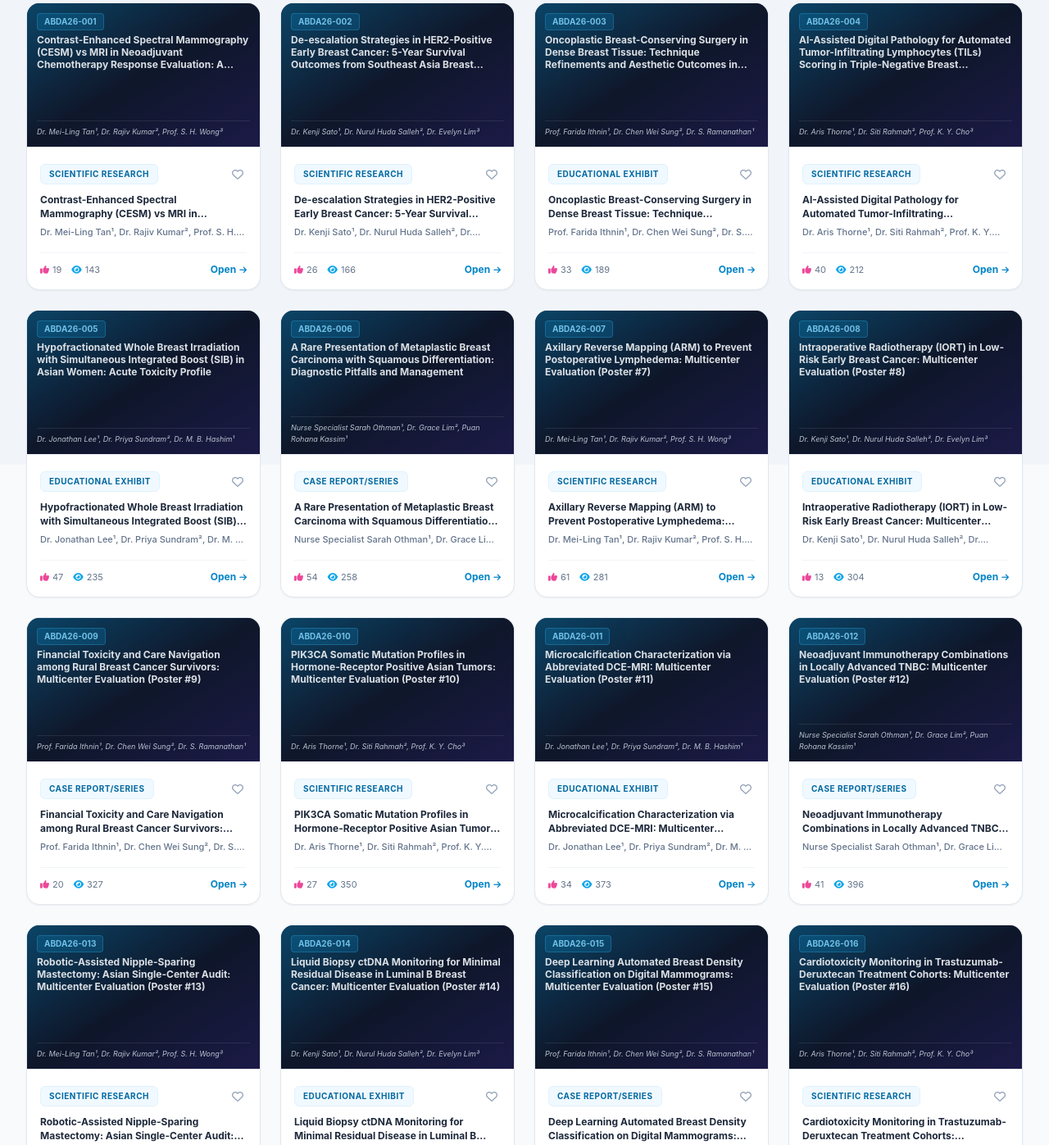
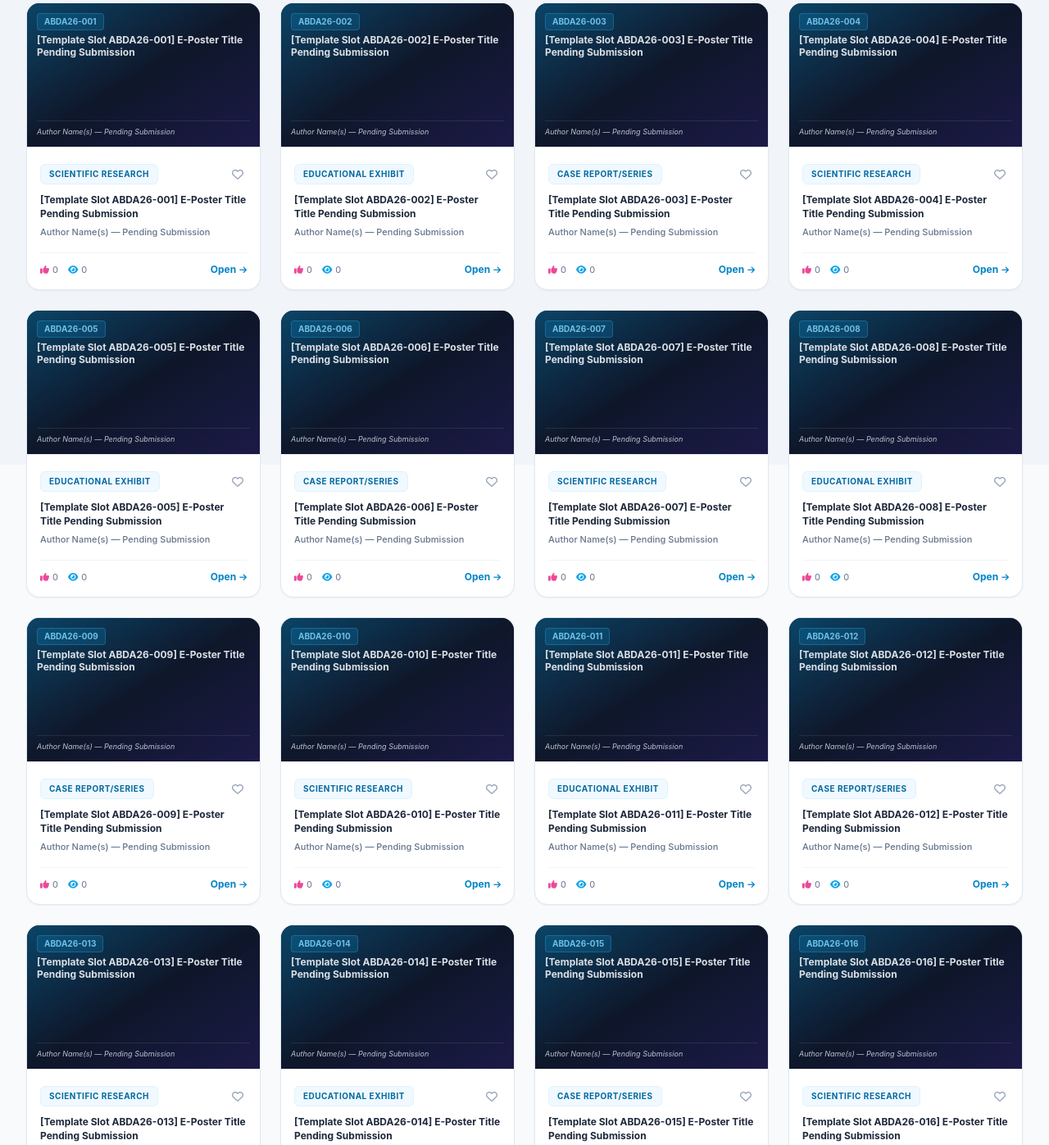
Before and after one commit to lifeisatest/ABDA-2026, a plain HTML site: page index.html in a window 1280 px wide. Shown: the part 233-1630 px from the top of the page at 82% size. Drawn offline with nearby package versions, Linux system fonts and the light colour scheme.

Commit message:
Update index.html

```diff
--- a/index.html
+++ b/index.html
@@ -497,118 +497,67 @@
             "Case Report/Series"
         ];
 
-        // Sample / Placeholder list of submitted e-posters (Up to 60 slots ready)
-        // Simply replace the objects in this array with your actual submitted abstracts & posters.
+        // =========================================================================
+        // SUBMITTED E-POSTERS DATA ARRAY
+        // When authors submit their e-posters, add or paste their objects into this array.
+        // Any slot defined here will automatically replace the corresponding template slot.
+        // =========================================================================
         const RAW_SUBMITTED_POSTERS = [
+            /* EXAMPLE OF HOW TO ADD A SUBMITTED POSTER:
             {
                 id: "ABDA26-001",
-                title: "Contrast-Enhanced Spectral Mammography (CESM) vs MRI in Neoadjuvant Chemotherapy Response Evaluation: A Multicenter Asian Cohort",
-                category: "Scientific Research",
-                authors: "Dr. Mei-Ling Tan¹, Dr. Rajiv Kumar², Prof. S. H. Wong³",
-                affiliations: "¹Department of Diagnostic Radiology, UMMC; ²College of Radiology AMM; ³National Cancer Centre Singapore",
-                keywords: ["CESM", "Breast MRI", "Neoadjuvant Chemotherapy", "Radiology"],
-                imageUrl: "", // Insert image path here e.g. "assets/posters/ABDA26-001.jpg"
-                background: "Accurate assessment of residual tumor size following Neoadjuvant Chemotherapy (NAC) is critical for surgical planning in locally advanced breast cancer.",
-                methods: "A prospective study across 4 Asian tertiary centers evaluating 185 HER2+ and TNBC patients pre- and post-NAC.",
-                conclusion: "CESM demonstrated non-inferior sensitivity and superior specificity compared to breast MRI, proving to be a highly viable cost-effective alternative."
-            },
-            {
-                id: "ABDA26-002",
-                title: "De-escalation Strategies in HER2-Positive Early Breast Cancer: 5-Year Survival Outcomes from Southeast Asia Breast Registry",
-                category: "Scientific Research",
-                authors: "Dr. Kenji Sato¹, Dr. Nurul Huda Salleh², Dr. Evelyn Lim³",
-                affiliations: "¹Division of Medical Oncology, Hospital KL; ²Institut Kanser Negara; ³Singapore General Hospital",
-                keywords: ["HER2+", "Trastuzumab", "De-escalation", "Survival Outcomes"],
-                imageUrl: "",
-                background: "Standard dual HER2 blockades and intensive chemotherapy regimens incur substantial cardiac toxicity and financial toxicity.",
-                methods: "Retrospective propensity-score matched analysis of 420 patients from SEABR receiving Paclitaxel + Trastuzumab vs ACT-Trastuzumab.",
-                conclusion: "De-escalated therapy achieved 96.4% 5-year DFS with zero Grade 3/4 cardiac dysfunctions, supporting safer treatment options."
-            },
-            {
-                id: "ABDA26-003",
-                title: "Oncoplastic Breast-Conserving Surgery in Dense Breast Tissue: Technique Refinements and Aesthetic Outcomes in Asian Women",
-                category: "Educational Exhibit",
-                authors: "Prof. Farida Ithnin¹, Dr. Chen Wei Sung², Dr. S. Ramanathan¹",
-                affiliations: "¹Surgical Oncology Unit, UPM Teaching Hospital; ²Division of Breast Surgery, Taiwan University Hospital",
-                keywords: ["Oncoplastic Surgery", "Dense Breast", "Cosmesis", "Resection Margin"],
-                imageUrl: "",
-                background: "Asian women frequently present with small-to-moderate volume, highly dense breasts, presenting technical challenges for achieving clear margins.",
-                methods: "Evaluation of 112 patients undergoing volume displacement vs volume replacement techniques. Pre- and post-op aesthetic scores were measured.",
-                conclusion: "Level II oncoplastic techniques achieved 98.2% clear margins on first excision with high patient satisfaction."
-            },
-            {
-                id: "ABDA26-004",
-                title: "AI-Assisted Digital Pathology for Automated Tumor-Infiltrating Lymphocytes (TILs) Scoring in Triple-Negative Breast Carcinoma",
-                category: "Scientific Research",
-                authors: "Dr. Aris Thorne¹, Dr. Siti Rahmah², Prof. K. Y. Cho³",
-                affiliations: "¹Department of Pathology, UKM; ²Pathology Asia Diagnostics; ³Seoul National University",
-                keywords: ["AI Pathology", "TILs", "TNBC", "Deep Learning"],
-                imageUrl: "",
-                background: "Stromal Tumor-Infiltrating Lymphocytes (sTILs) serve as a critical prognostic biomarker in TNBC.",
-                methods: "A deep learning ResNet-50 CNN model was trained on 1,200 digitized whole slide images annotated by international breast pathologists.",
-                conclusion: "The AI platform achieved an ICC of 0.91 against consensus expert scoring, reducing slide review time by 65%."
-            },
-            {
-                id: "ABDA26-005",
-                title: "Hypofractionated Whole Breast Irradiation with Simultaneous Integrated Boost (SIB) in Asian Women: Acute Toxicity Profile",
-                category: "Educational Exhibit",
-                authors: "Dr. Jonathan Lee¹, Dr. Priya Sundram², Dr. M. B. Hashim¹",
-                affiliations: "¹Department of Radiotherapy & Oncology, Hospital Beacon; ²Subang Jaya Medical Centre",
-                keywords: ["Radiotherapy", "Hypofractionation", "SIB", "Radiation Dermatitis"],
-                imageUrl: "",
-                background: "Accelerated 3-week hypofractionated radiotherapy regimens offer immense logistical convenience.",
-                methods: "Prospective trial of 150 early-stage breast cancer patients receiving 40.05 Gy in 15 fractions with SIB of 48 Gy to tumor bed.",
-                conclusion: "Grade 2 dermatitis occurred in only 12% of patients with zero Grade 3+ events, confirming excellent acute tolerability."
-            },
-            {
-                id: "ABDA26-006",
-                title: "A Rare Presentation of Metaplastic Breast Carcinoma with Squamous Differentiation: Diagnostic Pitfalls and Management",
-                category: "Case Report/Series",
-                authors: "Nurse Specialist Sarah Othman¹, Dr. Grace Lim², Puan Rohana Kassim¹",
-                affiliations: "¹Breast Care Centre, Penang General Hospital; ²Academy of Nursing Sciences Malaysia",
-                keywords: ["Metaplastic Carcinoma", "Squamous Differentiation", "Case Report"],
-                imageUrl: "",
-                background: "Metaplastic breast carcinoma is an aggressive, heterogeneous entity accounting for <1% of invasive breast malignancies.",
-                methods: "Detailed case report and literature review of a 54-year-old female presenting with a rapidly enlarging mass.",
-                conclusion: "High index of suspicion and complete panel immunohistochemistry (p63, CK5/6) are critical for accurate diagnosis."
+                title: "Your Submitted Poster Title Here",
+                category: "Scientific Research", // "Scientific Research", "Educational Exhibit", or "Case Report/Series"
+                authors: "Dr. Author Name¹, Prof. Co-Author²",
+                affiliations: "¹Institution A, ²Institution B",
+                keywords: ["Breast Cancer", "Radiology"],
+                imageUrl: "assets/posters/ABDA26-001.jpg", // Path to poster image in your repo (optional)
+                background: "Background & Objectives details...",
+                methods: "Materials & Methods details...",
+                conclusion: "Conclusion details..."
             }
+            */
         ];
 
-        // Generate full 60-poster structure ready for user customization
+        // Generate 60 standardized template slots (Overridden when RAW_SUBMITTED_POSTERS are populated)
         const POSTER_DATABASE = Array.from({ length: 60 }, (_, i) => {
             const num = i + 1;
             const idStr = `ABDA26-${String(num).padStart(3, '0')}`;
-            const seed = RAW_SUBMITTED_POSTERS[i % RAW_SUBMITTED_POSTERS.length];
+            const submitted = RAW_SUBMITTED_POSTERS.find(p => p.id === idStr) || RAW_SUBMITTED_POSTERS[i];
             const cat = CATEGORIES[i % CATEGORIES.length];
 
-            const topics = [
-                "Microcalcification Characterization via Abbreviated DCE-MRI",
-                "Neoadjuvant Immunotherapy Combinations in Locally Advanced TNBC",
-                "Robotic-Assisted Nipple-Sparing Mastectomy: Asian Single-Center Audit",
-                "Liquid Biopsy ctDNA Monitoring for Minimal Residual Disease in Luminal B Breast Cancer",
-                "Deep Learning Automated Breast Density Classification on Digital Mammograms",
-                "Cardiotoxicity Monitoring in Trastuzumab-Deruxtecan Treatment Cohorts",
-                "Axillary Reverse Mapping (ARM) to Prevent Postoperative Lymphedema",
-                "Intraoperative Radiotherapy (IORT) in Low-Risk Early Breast Cancer",
-                "Financial Toxicity and Care Navigation among Rural Breast Cancer Survivors",
-                "PIK3CA Somatic Mutation Profiles in Hormone-Receptor Positive Asian Tumors"
-            ];
+            if (submitted) {
+                return {
+                    id: submitted.id || idStr,
+                    title: submitted.title,
+                    category: submitted.category || cat,
+                    authors: submitted.authors || "Author(s) Pending",
+                    affiliations: submitted.affiliations || "Institution Pending",
+                    keywords: submitted.keywords || ["ABDA2026"],
+                    imageUrl: submitted.imageUrl || "",
+                    likes: submitted.likes || 0,
+                    views: submitted.views || 0,
+                    background: submitted.background || "Abstract background pending submission.",
+                    methods: submitted.methods || "Methods pending submission.",
+                    conclusion: submitted.conclusion || "Conclusion pending submission.",
+                    comments: submitted.comments || []
+                };
+            }
 
-            const topicName = topics[i % topics.length];
-
+            // Default Template Placeholder
             return {
                 id: idStr,
-                title: i < RAW_SUBMITTED_POSTERS.length ? seed.title : `${topicName}: Multicenter Evaluation (Poster #${num})`,
-                category: i < RAW_SUBMITTED_POSTERS.length ? seed.category : cat,
-                authors: seed.authors,
-                affiliations: seed.affiliations,
-                keywords: [...seed.keywords, `ABDA2026-${num}`],
-                imageUrl: seed.imageUrl || "", // User can insert image relative path here
-                likes: 12 + ((num * 7) % 55),
-                views: 120 + ((num * 23) % 400),
-                background: `${seed.background} [Submitted for presentation at ABDA 2026, The Vertical, CCEC, KL].`,
-                methods: `${seed.methods} Data collected and audited under standardized institutional protocols.`,
-                conclusion: `${seed.conclusion} Clinical findings support evidence-based management in Asian healthcare networks.`,
+                title: `[Template Slot ${idStr}] E-Poster Title Pending Submission`,
+                category: cat,
+                authors: "Author Name(s) — Pending Submission",
+                affiliations: "Institution / Department — Pending Submission",
+                keywords: ["Template", "Pending Submission", "ABDA2026"],
+                imageUrl: "", // User can add image path e.g. "assets/posters/ABDA26-001.jpg"
+                likes: 0,
+                views: 0,
+                background: "ABSTRACT BACKGROUND & OBJECTIVES: Content pending submission by authors. You can edit this slot by adding poster details into RAW_SUBMITTED_POSTERS inside index.html or importing via the 'Add/Import Posters' portal button.",
+                methods: "MATERIALS & METHODS: Study methodology pending submission.",
+                conclusion: "CONCLUSION & IMPLICATIONS: Clinical conclusions pending submission.",
                 comments: []
             };
         });
@@ -956,8 +905,10 @@
         }
 
         function drawFallbackCanvasPoster(ctx, canvas, poster) {
+            const isTemplate = poster.title.includes('[Template Slot');
+
             // Background Fill
-            ctx.fillStyle = '#ffffff';
+            ctx.fillStyle = isTemplate ? '#f8fafc' : '#ffffff';
             ctx.fillRect(0, 0, canvas.width, canvas.height);
 
             // Top Header Banner
@@ -978,43 +929,58 @@
             ctx.fillText(`22nd ABDA ANNUAL SCIENTIFIC MEETING 2026  |  POSTER #${poster.id}`, 50, 45);
 
             ctx.fillStyle = '#ffffff';
-            ctx.font = 'bold 30px Inter, sans-serif';
+            ctx.font = 'bold 28px Inter, sans-serif';
             wrapCanvasText(ctx, poster.title, 50, 95, 1100, 38);
 
             ctx.fillStyle = '#f0f9ff';
             ctx.font = 'italic 18px Inter, sans-serif';
             ctx.fillText(`${poster.authors} — ${poster.affiliations}`, 50, 195);
 
+            // Watermark / Template Banner overlay if template slot
+            if (isTemplate) {
+                ctx.fillStyle = '#fef2f2';
+                ctx.strokeStyle = '#fca5a5';
+                ctx.lineWidth = 2;
+                ctx.fillRect(40, 240, canvas.width - 80, 50);
+                ctx.strokeRect(40, 240, canvas.width - 80, 50);
+
+                ctx.fillStyle = '#991b1b';
+                ctx.font = 'bold 16px Inter, sans-serif';
+                ctx.fillText('📌 E-POSTER TEMPLATE SLOT — AWAITING ABSTRACT & IMAGE SUBMISSION FROM AUTHOR', 60, 272);
+            }
+
             // Grid Section Boxes Layout
             const padding = 40;
             const colWidth = (canvas.width - (padding * 3)) / 2;
+            const startY = isTemplate ? 310 : 250;
 
             // Box 1: Background & Objectives (Left Column)
-            drawCanvasBox(ctx, 40, 250, colWidth, 380, "1. BACKGROUND & OBJECTIVES", poster.background, "#0284c7");
+            drawCanvasBox(ctx, 40, startY, colWidth, 360, "1. BACKGROUND & OBJECTIVES", poster.background, "#0284c7");
 
             // Box 2: Methods & Materials (Left Column)
-            drawCanvasBox(ctx, 40, 650, colWidth, 420, "2. MATERIALS & METHODS", poster.methods, "#0284c7");
+            drawCanvasBox(ctx, 40, startY + 380, colWidth, 400, "2. MATERIALS & METHODS", poster.methods, "#0284c7");
 
-            // Box 3: Simulated Results Visual Chart (Right Column)
-            drawCanvasChartBox(ctx, 40 + colWidth + padding, 250, colWidth, 420, "3. RESULTS & STATISTICAL DATA");
+            // Box 3: Results / Chart (Right Column)
+            drawCanvasChartBox(ctx, 40 + colWidth + padding, startY, colWidth, 400, "3. RESULTS & STATISTICAL DATA");
 
             // Box 4: Conclusions (Right Column)
-            drawCanvasBox(ctx, 40 + colWidth + padding, 690, colWidth, 380, "4. CONCLUSION & CLINICAL IMPLICATIONS", poster.conclusion, "#ec4899");
+            drawCanvasBox(ctx, 40 + colWidth + padding, startY + 420, colWidth, 360, "4. CONCLUSION & CLINICAL IMPLICATIONS", poster.conclusion, "#ec4899");
 
             // Box 5: Full Width References & Acknowledgments
-            ctx.fillStyle = '#f8fafc';
-            ctx.strokeStyle = '#e2e8f0';
+            const refY = startY + 800;
+            ctx.fillStyle = '#ffffff';
+            ctx.strokeStyle = '#cbd5e1';
             ctx.lineWidth = 2;
-            ctx.fillRect(40, 1100, canvas.width - 80, 420);
-            ctx.strokeRect(40, 1100, canvas.width - 80, 420);
+            ctx.fillRect(40, refY, canvas.width - 80, 360);
+            ctx.strokeRect(40, refY, canvas.width - 80, 360);
 
             ctx.fillStyle = '#0f172a';
             ctx.font = 'bold 20px Inter, sans-serif';
-            ctx.fillText("5. KEY STUDY HIGHLIGHTS & REFERENCES", 60, 1140);
+            ctx.fillText("5. KEY STUDY HIGHLIGHTS & REFERENCES", 60, refY + 40);
 
             ctx.font = '16px Inter, sans-serif';
             ctx.fillStyle = '#334155';
-            wrapCanvasText(ctx, `• Study conducted under ABDA 2026 Multidisciplinary Breast Cancer Protocol guidelines. \n• Ethical clearance obtained from Institutional Review Board (IRB-2025-8891).\n• References: 1. Asian Breast Disease Association Clinical Practice Manual (2025). 2. Malaysian Journal of Radiology (2026); 42:112-120.`, 60, 1180, 1080, 28);
+            wrapCanvasText(ctx, `• ABDA 2026 Multidisciplinary Management Protocol guidelines.\n• Ethical clearance: IRB-2026-PENDING.\n• References: 1. Asian Breast Disease Association Manual (2026). 2. Malaysian Journal of Radiology (2026).`, 60, refY + 80, 1080, 28);
 
             // Footer Branding
             ctx.fillStyle = '#0f172a';
```
